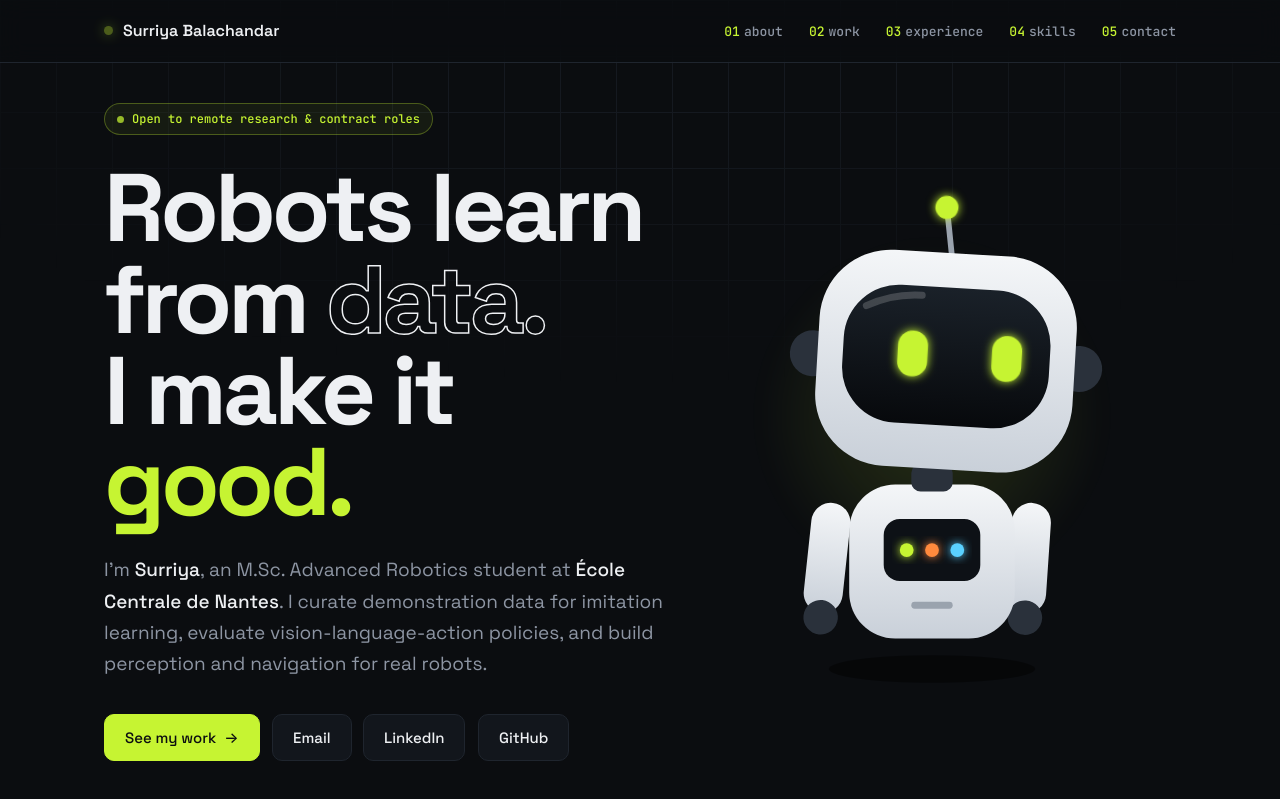
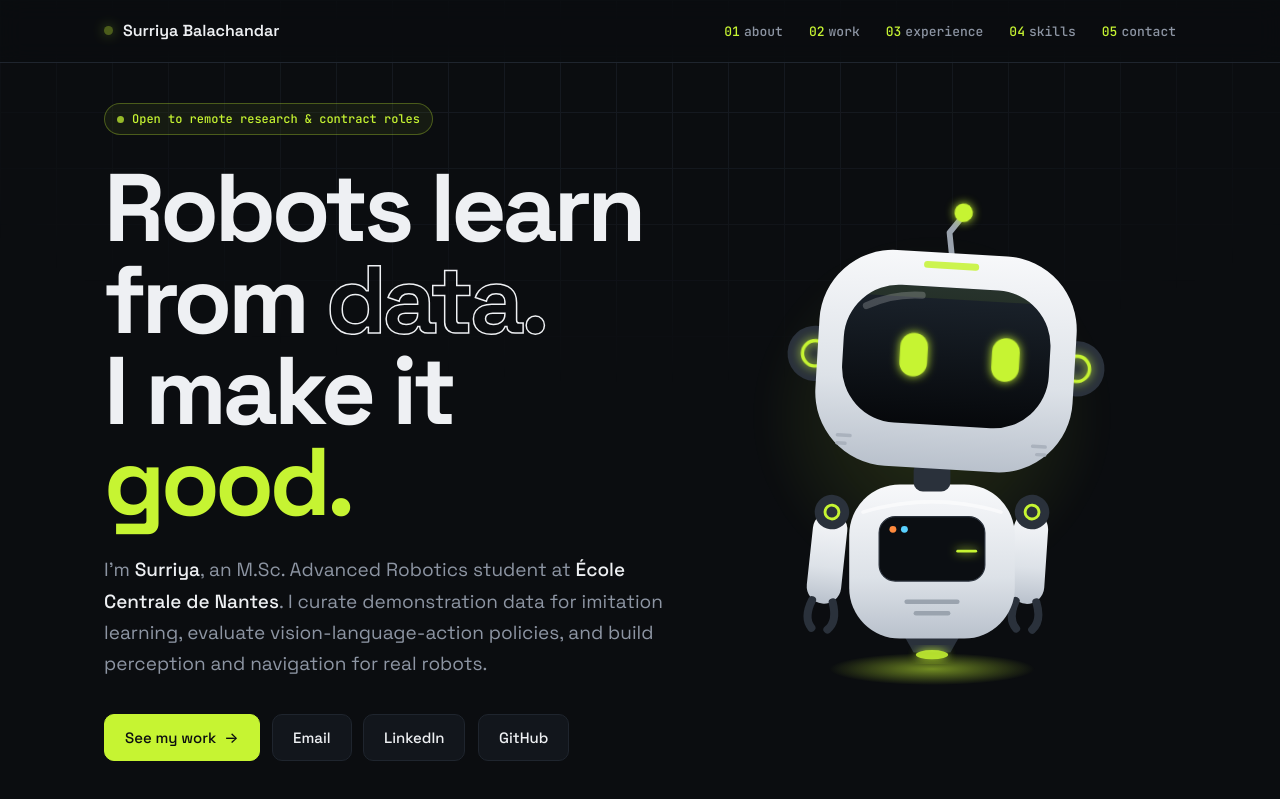
Before and after one commit to Surriya1010/portfoli_info, a plain HTML site: page index.html in a window 1280 px wide. Shown: the top 799 px of the page. Drawn offline with Linux system fonts and the light colour scheme.

Commit message:
Refine hero robot: grippers, ear rings, visor scanline, chest waveform, hover glow

```diff
--- a/index.html
+++ b/index.html
@@ -223,44 +223,56 @@ html{scroll-padding-top:76px}
       <div class="bot-say" id="say">hi! 👋</div>
       <svg id="bot" viewBox="0 0 400 460">
         <defs>
-          <linearGradient id="shell" x1="0" y1="0" x2="0" y2="1"><stop offset="0" stop-color="#f4f6f8"/><stop offset="1" stop-color="#c9d0d9"/></linearGradient>
-          <linearGradient id="visor" x1="0" y1="0" x2="0" y2="1"><stop offset="0" stop-color="#1a2129"/><stop offset="1" stop-color="#07090c"/></linearGradient>
+          <linearGradient id="shell" x1="0" y1="0" x2="0" y2="1"><stop offset="0" stop-color="#f7f8fa"/><stop offset=".6" stop-color="#dde2e8"/><stop offset="1" stop-color="#b9c1cc"/></linearGradient>
+          <linearGradient id="visor" x1="0" y1="0" x2="0" y2="1"><stop offset="0" stop-color="#1b232c"/><stop offset="1" stop-color="#06080b"/></linearGradient>
+          <radialGradient id="hover"><stop offset="0" stop-color="#c6f432" stop-opacity=".55"/><stop offset="1" stop-color="#c6f432" stop-opacity="0"/></radialGradient>
+          <clipPath id="visorClip"><rect x="110" y="104" width="180" height="120" rx="48"/></clipPath>
           <filter id="glow" x="-50%" y="-50%" width="200%" height="200%"><feGaussianBlur stdDeviation="4" result="b"/><feMerge><feMergeNode in="b"/><feMergeNode in="SourceGraphic"/></feMerge></filter>
         </defs>
-        <ellipse id="shadow" cx="200" cy="440" rx="95" ry="12" fill="#000" opacity=".45"/>
+        <ellipse id="shadow" cx="200" cy="440" rx="95" ry="14" fill="url(#hover)"/>
         <g id="body">
+          <!-- hover thruster -->
+          <path d="M176 408 h48 l-8 14 h-32 z" fill="#2a313b"/>
+          <ellipse cx="200" cy="424" rx="14" ry="4" fill="#c6f432" filter="url(#glow)" opacity=".9"><animate attributeName="opacity" values=".9;.4;.9" dur=".9s" repeatCount="indefinite"/></ellipse>
           <!-- arms -->
-          <g id="armL" transform="rotate(0 128 300)">
-            <rect x="96" y="292" width="34" height="96" rx="17" fill="url(#shell)"/>
-            <circle cx="113" cy="392" r="15" fill="#2a313b"/>
+          <g id="armL">
+            <rect x="98" y="300" width="30" height="80" rx="15" fill="url(#shell)"/>
+            <path d="M104 378 q-6 16 2 24 M122 378 q6 16 -2 24" stroke="#2a313b" stroke-width="7" stroke-linecap="round" fill="none"/>
+            <circle cx="113" cy="300" r="15" fill="#2a313b"/><circle cx="113" cy="300" r="6" fill="none" stroke="#c6f432" stroke-width="2.5"/>
           </g>
-          <g id="armR" transform="rotate(0 272 300)">
-            <rect x="270" y="292" width="34" height="96" rx="17" fill="url(#shell)"/>
-            <circle cx="287" cy="392" r="15" fill="#2a313b"/>
+          <g id="armR">
+            <rect x="272" y="300" width="30" height="80" rx="15" fill="url(#shell)"/>
+            <path d="M278 378 q-6 16 2 24 M296 378 q6 16 -2 24" stroke="#2a313b" stroke-width="7" stroke-linecap="round" fill="none"/>
+            <circle cx="287" cy="300" r="15" fill="#2a313b"/><circle cx="287" cy="300" r="6" fill="none" stroke="#c6f432" stroke-width="2.5"/>
           </g>
           <!-- torso -->
-          <rect x="128" y="276" width="144" height="134" rx="40" fill="url(#shell)"/>
-          <rect x="158" y="306" width="84" height="54" rx="14" fill="#0d1116"/>
-          <circle cx="178" cy="333" r="6" fill="#c6f432" filter="url(#glow)"><animate attributeName="opacity" values="1;.3;1" dur="1.4s" repeatCount="indefinite"/></circle>
-          <circle cx="200" cy="333" r="6" fill="#ff8a3d" filter="url(#glow)"><animate attributeName="opacity" values=".3;1;.3" dur="1.4s" repeatCount="indefinite"/></circle>
-          <circle cx="222" cy="333" r="6" fill="#5ad1ff" filter="url(#glow)"><animate attributeName="opacity" values="1;.4;1" dur="2.1s" repeatCount="indefinite"/></circle>
-          <rect x="182" y="378" width="36" height="6" rx="3" fill="#9aa3ae"/>
-          <rect x="182" y="258" width="36" height="24" rx="8" fill="#2a313b"/>
+          <rect x="128" y="276" width="144" height="134" rx="44" fill="url(#shell)"/>
+          <path d="M140 300 q60 -18 120 0" stroke="#fff" stroke-opacity=".6" stroke-width="3" fill="none" stroke-linecap="round"/>
+          <rect x="154" y="304" width="92" height="56" rx="14" fill="#0b0e12" stroke="#2a313b"/>
+          <polyline points="162,334 176,334 182,320 190,348 198,326 206,340 214,330 222,334 238,334" fill="none" stroke="#c6f432" stroke-width="2.5" stroke-linejoin="round" stroke-linecap="round" filter="url(#glow)" stroke-dasharray="120" stroke-dashoffset="120"><animate attributeName="stroke-dashoffset" values="120;0;-120" dur="2.4s" repeatCount="indefinite"/></polyline>
+          <circle cx="166" cy="315" r="3" fill="#ff8a3d"><animate attributeName="opacity" values="1;.2;1" dur="1.2s" repeatCount="indefinite"/></circle>
+          <circle cx="176" cy="315" r="3" fill="#5ad1ff"/>
+          <g fill="#9aa3ae"><rect x="176" y="376" width="48" height="4" rx="2"/><rect x="184" y="386" width="32" height="4" rx="2"/></g>
+          <rect x="184" y="256" width="32" height="26" rx="8" fill="#2a313b"/>
           <!-- head -->
           <g id="head">
             <g id="antenna">
-              <line x1="200" y1="78" x2="200" y2="40" stroke="#9aa3ae" stroke-width="5" stroke-linecap="round"/>
-              <circle id="bulb" cx="200" cy="34" r="10" fill="#c6f432" filter="url(#glow)"/>
+              <path d="M200 78 L200 56 L212 44" stroke="#9aa3ae" stroke-width="5" stroke-linecap="round" stroke-linejoin="round" fill="none"/>
+              <circle id="bulb" cx="214" cy="40" r="8" fill="#c6f432" filter="url(#glow)"><animate attributeName="r" values="8;10;8" dur="1.6s" repeatCount="indefinite"/></circle>
             </g>
-            <circle cx="84" cy="168" r="20" fill="#2a313b"/>
-            <circle cx="316" cy="168" r="20" fill="#2a313b"/>
-            <rect x="88" y="74" width="224" height="188" rx="62" fill="url(#shell)"/>
+            <g><circle cx="86" cy="168" r="24" fill="#2a313b"/><circle cx="86" cy="168" r="11" fill="none" stroke="#c6f432" stroke-width="3" filter="url(#glow)"/></g>
+            <g><circle cx="314" cy="168" r="24" fill="#2a313b"/><circle cx="314" cy="168" r="11" fill="none" stroke="#c6f432" stroke-width="3" filter="url(#glow)"/></g>
+            <rect x="88" y="74" width="224" height="188" rx="64" fill="url(#shell)"/>
+            <rect x="176" y="82" width="48" height="6" rx="3" fill="#c6f432" opacity=".85"/>
             <rect x="110" y="104" width="180" height="120" rx="48" fill="url(#visor)"/>
-            <path d="M128 124 Q150 112 176 112" stroke="#fff" stroke-opacity=".18" stroke-width="6" stroke-linecap="round" fill="none"/>
+            <g clip-path="url(#visorClip)">
+              <rect x="110" y="104" width="180" height="10" fill="#c6f432" opacity=".07"><animate attributeName="y" values="96;224;96" dur="4s" repeatCount="indefinite"/></rect>
+            </g>
+            <path d="M128 124 Q150 112 176 112" stroke="#fff" stroke-opacity=".2" stroke-width="6" stroke-linecap="round" fill="none"/>
             <g id="eyes" filter="url(#glow)">
               <g id="eyeOpen" fill="#c6f432">
-                <rect id="eL" x="146" y="142" width="26" height="40" rx="13"/>
-                <rect id="eR" x="228" y="142" width="26" height="40" rx="13"/>
+                <rect id="eL" x="148" y="144" width="24" height="38" rx="12"/>
+                <rect id="eR" x="228" y="144" width="24" height="38" rx="12"/>
               </g>
               <g id="eyeHappy" fill="none" stroke="#c6f432" stroke-width="8" stroke-linecap="round" opacity="0">
                 <path d="M144 170 Q159 148 174 170"/><path d="M226 170 Q241 148 256 170"/>
@@ -268,6 +280,7 @@ html{scroll-padding-top:76px}
             </g>
             <ellipse id="blushL" cx="134" cy="200" rx="12" ry="6" fill="#ff8a3d" opacity="0"/>
             <ellipse id="blushR" cx="266" cy="200" rx="12" ry="6" fill="#ff8a3d" opacity="0"/>
+            <g fill="#aab2bd"><rect x="108" y="236" width="14" height="3" rx="1.5"/><rect x="108" y="243" width="10" height="3" rx="1.5"/><rect x="278" y="236" width="14" height="3" rx="1.5"/><rect x="282" y="243" width="10" height="3" rx="1.5"/></g>
           </g>
         </g>
       </svg>
```
